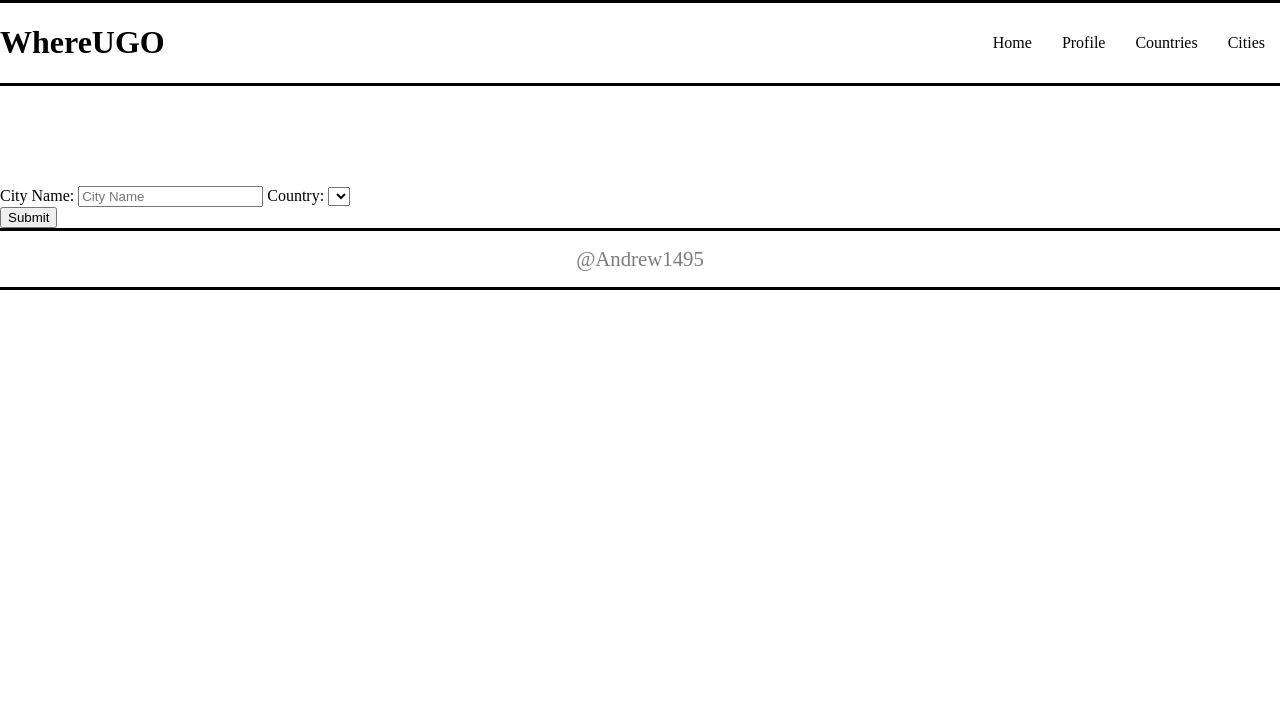
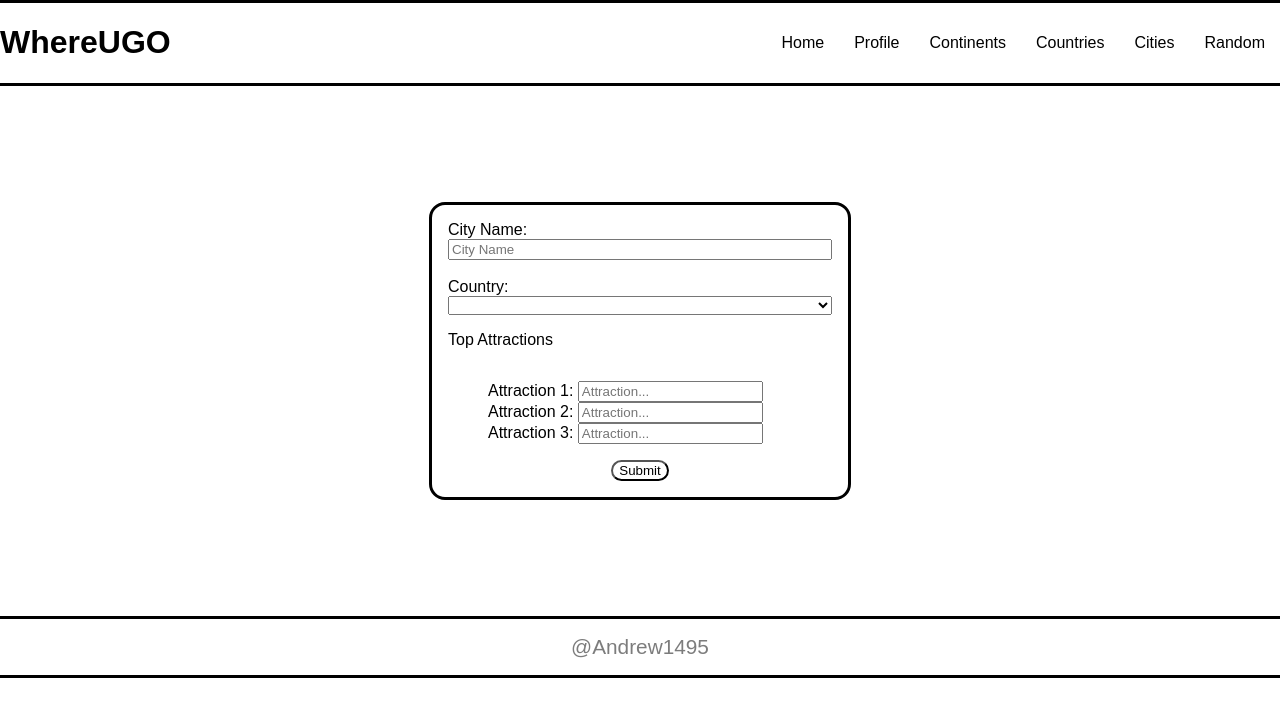
Before and after one commit to Andrew1495/Bucket_list_project, a Flask app: page /cities/new in a window 1280 px wide. Shown: the top 717 px of the page. Run offline with Flask 2, Linux system fonts and the light colour scheme; data that the repository does not hold is empty; some libraries are stand-ins or nearby versions.

Commit message:
added random button and select country by contient

```diff
--- a/application/controllers/cities_controller.py
+++ b/application/controllers/cities_controller.py
@@ -55,10 +55,16 @@ def new():
 def create():
     country_id = request.form["country_id"]
     city_name = request.form["city.name"]
+    city_attraction_1 = request.form["city.attraction_1"]
+    city_attraction_2 = request.form["city.attraction_2"]
+    city_attraction_3 = request.form["city.attraction_3"]
     country = country_repo.select(country_id)
-    city = City(city_name, country, id)
-    city_repo.save(city)
-    return redirect("/cities")
+    city = City(city_name, country, city_attraction_1, city_attraction_2, city_attraction_3, id)
+    error = city_repo.save(city)
+    if error == True:
+        return render_template("/cities/error.html")
+    else:
+        return redirect("/cities")
 
 @cities_blueprint.route("/bucket_list/<id>", methods=["GET", "POST"])
 def add_city_to_bucket_list(id,user_id = 1):
@@ -87,3 +93,9 @@ def add_city_to_visited(id,user_id = 1):
 def delete_city(id):
     city_repo.delete(id)
     return redirect("/cities")
+
+
+@cities_blueprint.route("/random")
+def random_city(id = 1):
+    city = city_repo.random_city(id)
+    return render_template("/cities/city.html", city=city)
--- a/application/repositories/country_repo.py
+++ b/application/repositories/country_repo.py
@@ -46,3 +46,22 @@ def update(country):
     sql = "UPDATE tasks SET (description, user_id, duration, completed) = (%s, %s) WHERE id = %s"
     values = [country["name"], country["continent"], country["id"]]
     run_sql(sql, values)
+
+
+def display_contients():
+    continents = []
+    sql = "SELECT DISTINCT continent FROM countries ORDER BY continent ASC"
+    results = run_sql(sql)
+    for row in results:
+        continents.append(row["continent"])
+    return continents
+
+def display_country_by_continent(continent):
+    countries = []
+    sql = "SELECT * FROM countries WHERE continent = %s"
+    values = [continent]
+    results = run_sql(sql, values)
+    for row in results:
+        country = Country(row["name"], row["continent"], row["id"])
+        countries.append(country)
+    return countries
--- a/application/static/base_style.css
+++ b/application/static/base_style.css
@@ -1,3 +1,7 @@
+body >*{
+    font-family: Arial, Helvetica, sans-serif;
+}
+
 body{
     margin: 0;
     padding: 0;
@@ -38,6 +42,15 @@ body{
 
 }
 
+
+
+form{
+    display: flex;
+    flex-direction: column;
+}
+form > ul{
+    list-style: none;
+}
 
 .main {
     margin-top: 100px;
@@ -95,21 +108,22 @@ body{
 .visit_bucket{
     display: flex;
     align-items: center;
-    justify-content: center;
+    justify-content: space-around
 
 }
 
 
-button{
-    height: 3rem;
-    width: 7rem;
+button, .input_button{
+    max-height: 3rem;
+    max-width: 7rem;
     background-color: #fff;
     border-color: #000000;
-    margin-left: 1rem;
-    margin-right: 1rem;
+    border-radius: 1rem;
+
+
 }
 
-button:hover{
+button:hover, .input_button:hover{
     height: 4rem;
     width: 8rem;
     background-color: #fff;
@@ -129,8 +143,21 @@ button:hover{
     padding: 1rem;
 }
 
+.gif{
+    display: flex;
+    flex-direction: column;
+    justify-content: center;
+    align-items: center;
+}
+
+.submit{
+    display: flex;
+    justify-content: center;
+    align-items: center;
+}
 
 footer{
+    margin-top: 100px;
     display: flex;
     background-color: #fff;
     border-top-style: solid;
--- a/application/static/home_style.css
+++ b/application/static/home_style.css
@@ -1,3 +1,7 @@
+body >*{
+    font-family: Arial, Helvetica, sans-serif;
+}
+
 body, html {
     height: 100%;
     padding: 0px;
@@ -85,6 +89,7 @@ p{
 }
 
 footer{
+    margin-top: 100px;
     display: flex;
     background-color: #fff;
     border-top-style: solid;
--- a/application/static/login_style.css
+++ b/application/static/login_style.css
@@ -1,3 +1,8 @@
+body >*{
+    font-family: Arial, Helvetica, sans-serif;
+}
+
+
 body{
     display: flex;
     flex-direction: column;
--- a/application/templates/base.html
+++ b/application/templates/base.html
@@ -16,8 +16,11 @@
         <nav>
             <a href="/home">Home</a>
             <a href="/user">Profile</a>
+            <a href="/continents">Continents</a>
             <a href="/countries">Countries</a>
             <a href="/cities">Cities</a>
+            <a href="/random">Random</a>
+
         </nav>
     </header>
 
--- a/application/templates/cities/city.html
+++ b/application/templates/cities/city.html
@@ -12,7 +12,7 @@
             </div>
             <div class="visit_bucket">
                 <a href="/cities/{{ city.id }}/edit"> <button>Edit</button></a>
-                <a href="/cities/{{ city.id }}/delete"><button>Remove</button></a></p>
+                <a href="/cities/{{ city.id }}/delete"><button>Remove</button></a>
             </div>
         </div>
     </div>
--- a/application/templates/cities/index.html
+++ b/application/templates/cities/index.html
@@ -13,7 +13,7 @@
             </div>
             <div class="visit_bucket">
                 <form action="/cities" methods="post"></form><a href="/visited/{{city.id}}"><button>Visited</button></a></form>
-                <form action="/cities" methods="post"></form><a href="/bucket_list/{{city.id}}"><button>Add to Bucket List</button><a></form>
+                <form action="/cities" methods="post"></form><a href="/bucket_list/{{city.id}}"><button>Bucket</button><a></form>
             </div>
         </div>
 
--- a/application/templates/cities/new.html
+++ b/application/templates/cities/new.html
@@ -1,10 +1,12 @@
 {% extends 'base.html' %}
 
 {% block content %}
+
+<div class="content">
+    <div class="wrapper">
     <form action="/cities" method="POST">
-    <div>
             <label for="city.name">City Name:</label>
-        <input type="text" id="name" name="city.name"  placeholder="City Name"  required>
+            <input type="text" id="name" name="city.name" placeholder="City Name" required><br>
             <label for="country">Country:</label>
             <select name="country_id" id="country">
                 {% for country in countries %}
@@ -13,10 +15,27 @@
                 </option>
             {% endfor %}
             </select>
-    </div>
-    <div>
-        <input type="submit">
+            <p>Top Attractions</p>
+            <ul>
+                <li>
+                    <label for="city.attraction_1">Attraction 1:</label>
+                    <input type="text" id="attraction_1" name="city.attraction_1" placeholder="Attraction..." required>
+                </li>
+
+                <li>
+                    <label for="city.attraction_2">Attraction 2:</label>
+                    <input type="text" id="attraction_2" name="city.attraction_2" placeholder="Attraction..."  required>
+                </li>
+
+                <li>
+                    <label for="city.attraction_3">Attraction 3:</label>
+                    <input type="text" id="attraction_3" name="city.attraction_3" placeholder="Attraction..."  required>
+                </li>
+            </ul>
+        <div class="submit">
+            <input class ="input_button" type="submit">
         </div>
     </form>
-
+    </div>
+</div>
 {% endblock content %}
--- a/application/templates/home.html
+++ b/application/templates/home.html
@@ -14,13 +14,13 @@
         <nav>
             <a href="/home">Home</a>
             <a href="/user">Profile</a>
-
+            <a href="/continents">Continents</a>
         </nav>
         <h1>WhereUGO</h1>
         <nav>
             <a href="/countries">Countries</a>
             <a href="/cities">Cities</a>
-
+            <a href="/random">Random</a>
         </nav>
     </header>
 <main>
```
Also changed, not shown: application/controllers/countries_controller.py (+17 -2 lines), application/repositories/city_repo.py (+26 -4 lines), application/templates/cities/edit.html (+5 -6 lines), application/templates/cities/error.html (+8 -3 lines), application/templates/countries/antarctica.html (added, +15 -0 lines), application/templates/countries/continents.html (added, +17 -0 lines), application/static/img/antarctica.gif (added). Lines whose indentation alone changed are shown as unchanged.
